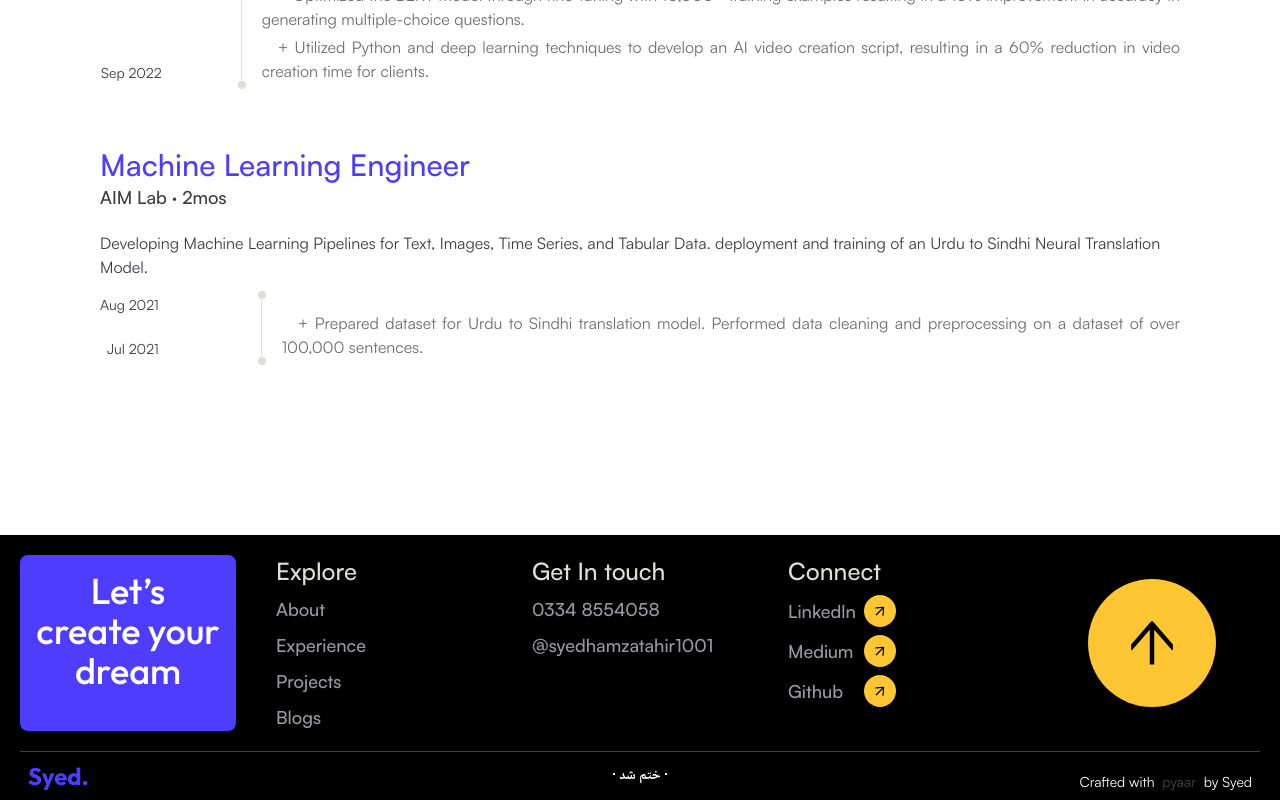
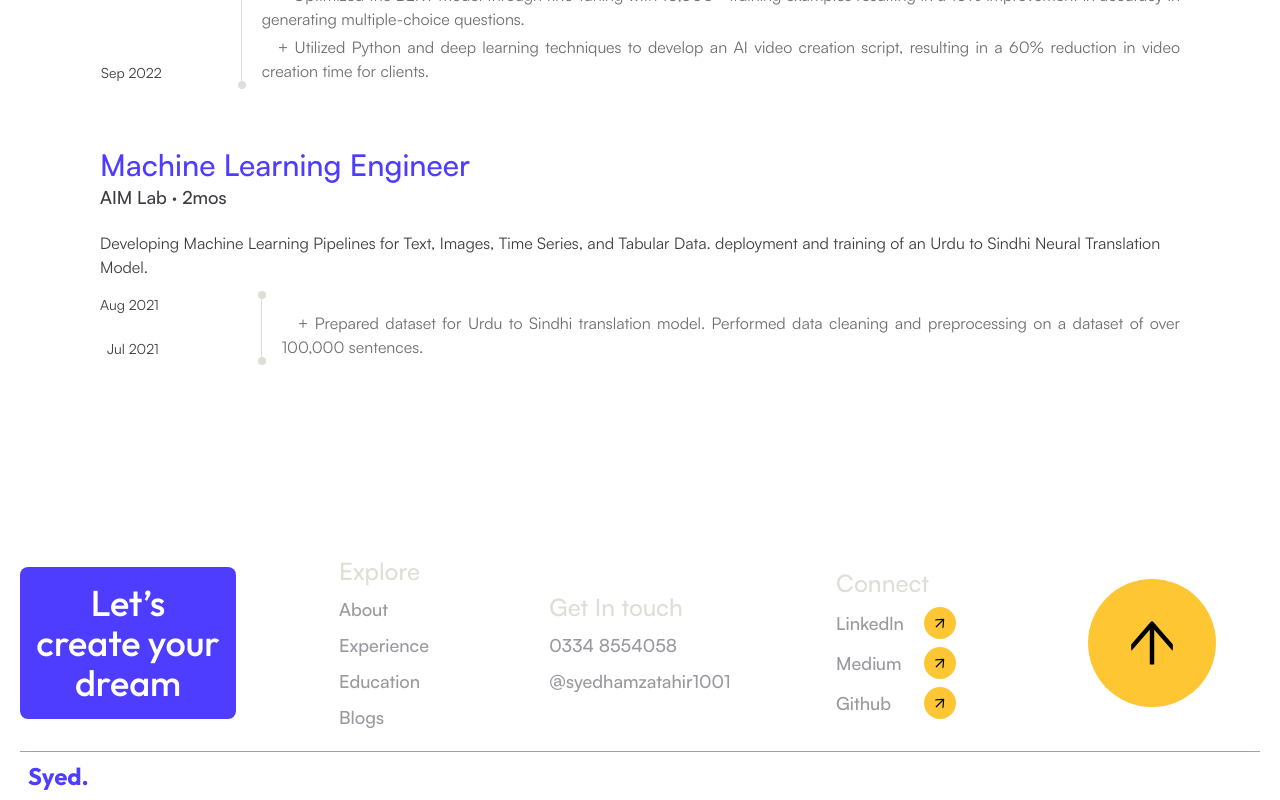
Before and after one commit to S-Y-3-D/Portfolio, a React (Vite) app: page /experience in a window 1280 px wide. Shown: the part 957-1757 px from the top of the page. Built offline with nearby package versions, Linux system fonts and the light colour scheme.

Commit message:
Added links and centered

```diff
--- a/src/components/Footer.jsx
+++ b/src/components/Footer.jsx
@@ -2,6 +2,7 @@ import React from "react";
 import faisal from "../assets/images/faisal-mosque.png";
 import { useSelector } from "react-redux";
 import { AiOutlineArrowRight } from "react-icons/ai";
+import { Link } from 'react-router-dom';
 
 export default function Footer() {
 
@@ -10,7 +11,7 @@ export default function Footer() {
   }
 
   function Connect({social,rotate,size,arrowSize,link}){
-    return (<div  onClick={()=>openInNewTab(link)} className="flex cursor-pointer flex-row items-center justify-between w-1/2">
+    return (<div  onClick={()=>openInNewTab(link)} className="flex cursor-pointer flex-row items-center justify-between gap-5">
           <p className="font-satoshiMd text-lg text-primary-para-black">
             {social}
           </p>
@@ -37,8 +38,8 @@ export default function Footer() {
   }
   const dark = useSelector((state) => state.switch.value);
   return (
-    <div className="mt-36">
-      <div className="bg-[#000] grid grid-rows-1 grid-cols-5">
+    <div className="mt-36 deep-space">
+      <div className=" grid grid-rows-1 grid-cols-5 place-content-center place-items-center">
       <div className="m-5 bg-primary-500 p-4 rounded-lg">
         <h1 className="text-white text-4xl text-center font-outfitMd">
           Let’s create your dream
@@ -52,10 +53,10 @@ export default function Footer() {
             About
           </p>
           <p className="font-satoshiMd w-fit line-lightup text-lg text-primary-para-black">
-            Experience
+            <Link to="/experience">Experience</Link>
           </p>
           <p className="font-satoshiMd w-fit line-lightup text-lg text-primary-para-black">
-            Projects
+          <Link to="/education">Education</Link>
           </p>
           <p className="font-satoshiMd w-fit line-lightup text-lg text-primary-para-black">
             Blogs
@@ -85,8 +86,8 @@ export default function Footer() {
 
         </div>
       </div>
-      <div className="bg-[#000]">
-        <div className="mx-5 border-gray-700 border-t p-2 grid grid-rows-1 grid-cols-3">
+      <div>
+        <div className="mx-5 border-gray-400 border-t p-2 grid grid-rows-1 grid-cols-3">
           <div className={`font-outfitB text-2xl text-primary-500`}>Syed.</div>
           <div className="place-self-center">
             <h3 className={`font-notoUrdu text-sm text-white`}>
```
